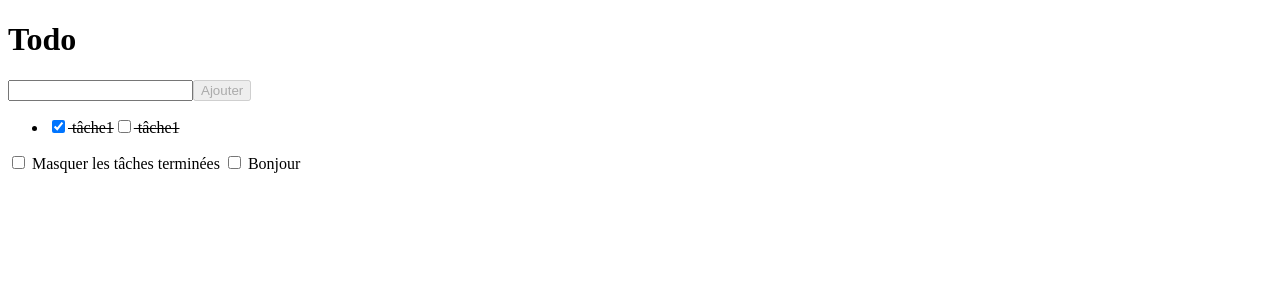
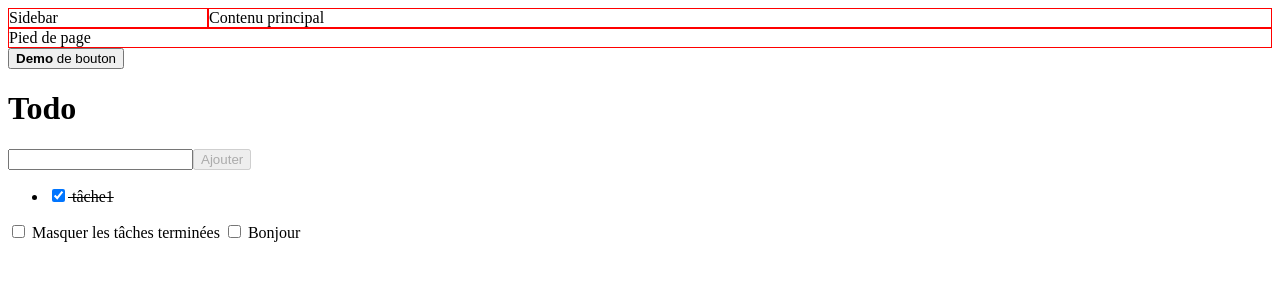
Before and after one commit to gabigab117/vue-todo, a Vue app: page / in a window 1280 px wide. Shown: the top 300 px of the page. Built offline with nearby package versions, Linux system fonts and the light colour scheme.

Commit message:
feat: add reusable Layout, Button, and Checkbox components for improved UI structure and interaction

```diff
--- a/src/App.vue
+++ b/src/App.vue
@@ -1,4 +1,19 @@
 <template>
+
+  <Layout>
+
+      <template #aside>
+      Sidebar
+    </template>
+      <template #main>
+      Contenu principal
+    </template>
+      <template #footer>
+      Pied de page
+    </template>
+  </Layout>
+
+  <Button><strong>Demo</strong> de bouton</Button>
 
   <h1>Todo</h1>
 
@@ -18,15 +33,12 @@
       :key="todo.date"
       :class="{maclasse: todo.completed}"
       >
-      <label>
-        <input type="checkbox" v-model="todo.completed">
-        {{ todo.title }}
-      </label>
 
       <Checkbox :label="todo.title"
       class="class1"
       @check="(p) => console.log('coché', p)"
       @uncheck="console.log('pas coché')"
+      v-model="todo.completed"
       /> <!--J'envoie des éléments dynamiques--> <!-- passage implicite avec class qui s'applique au premier élément du template -->
       <!--Avec label je fais descendre des infos-->
       </li>
@@ -48,8 +60,11 @@ Pas de tâches
 
 
 <script setup>
+
 import { ref, computed } from 'vue';
 import Checkbox from './Checkbox.vue';
+import Button from './Button.vue';
+import Layout from './Layout.vue';
 
 const todos = ref([
   {
@@ -79,6 +94,7 @@ const sortedTodos = computed(() => { // computed permet de ne pas appeler la fon
 const remainingTodos = computed(() => {
   return todos.value.filter(t => !t.completed).length
 })
+
 </script>
 
 
--- /dev/null
+++ b/src/Button.vue
@@ -0,0 +1,3 @@
+<template>
+    <button class="secondary"><slot></slot></button><!-- Utilisation de slot pour afficher le contenu du bouton dans App.vue -->
+</template>
--- a/src/Checkbox.vue
+++ b/src/Checkbox.vue
@@ -1,12 +1,15 @@
 <template>
     <label class="label"> <!--Fusion des classes-->
-        <input type="checkbox" @change="onChange">
+        <input type="checkbox" v-model="model" @change="onChange">
         {{ label }} <!--J'utilise directement label-->
     </label>
 
 </template>
 
 <script setup>
+
+const model = defineModel() // Etabli une connexion avec v-model dans App.vue
+
 const props = defineProps({ // props ce que reçoit le composant de ce qui descend de App.vue
     label: String
 })
--- /dev/null
+++ b/src/Layout.vue
@@ -0,0 +1,32 @@
+<template>
+    <div class="layout">
+        <header v-if="$slots.header"> <!-- Sans ça l'élément html s'affiche quand même -->
+            <slot name="header"></slot>
+        </header>
+        <aside>
+            <slot name="aside"></slot>
+        </aside>
+        <main>
+            <slot name="main"></slot>
+        </main>
+        <footer>
+            <slot name="footer"></slot>
+        </footer>
+    </div>
+</template>
+
+<style>
+.layout {
+    display: grid;
+    grid-template-columns: 200px 1fr;
+}
+
+.layout > * {
+    border: solid 1px red;
+}
+
+.layout header,
+.layout footer {
+    grid-column: 1 / -1; /* Prend toute la largeur */
+}
+</style>
```
Also changed, not shown: 1 other file (tests, documents, lock files or other folders).
